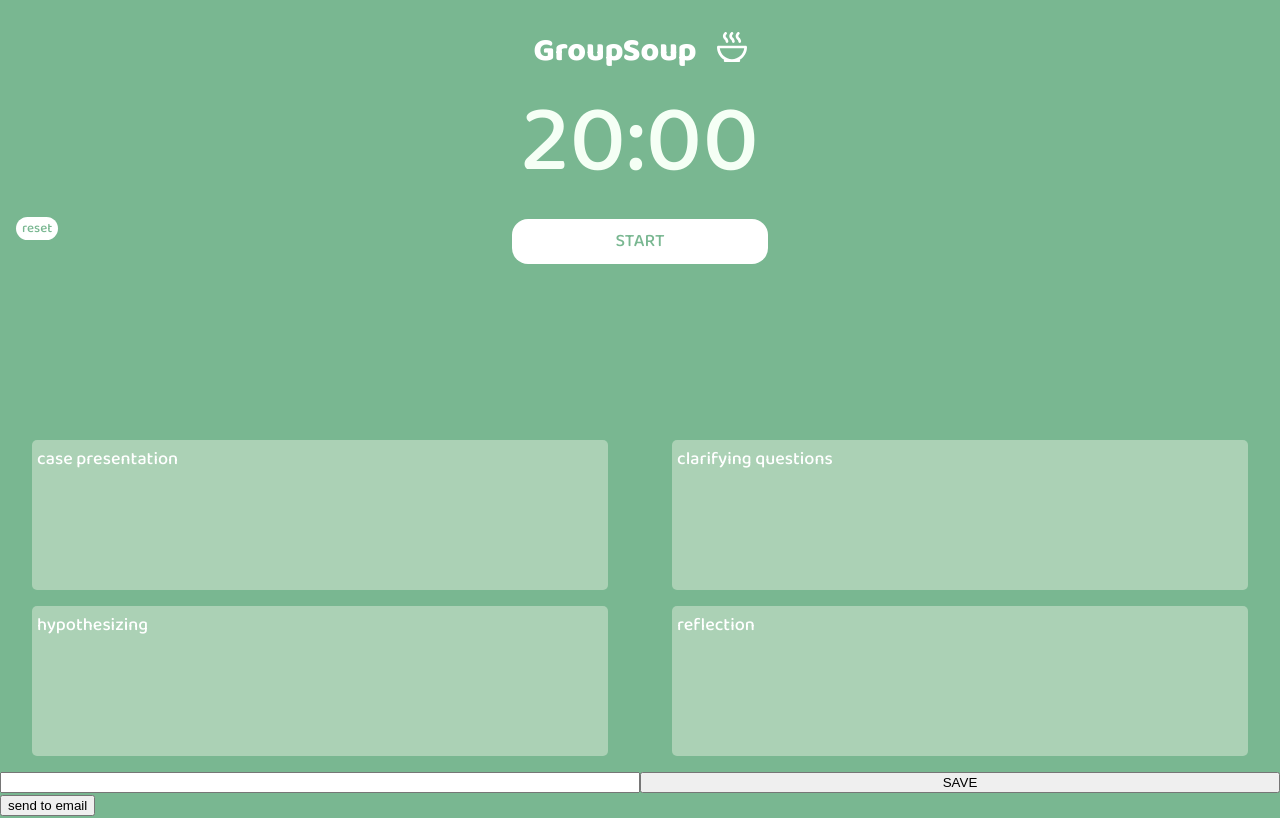
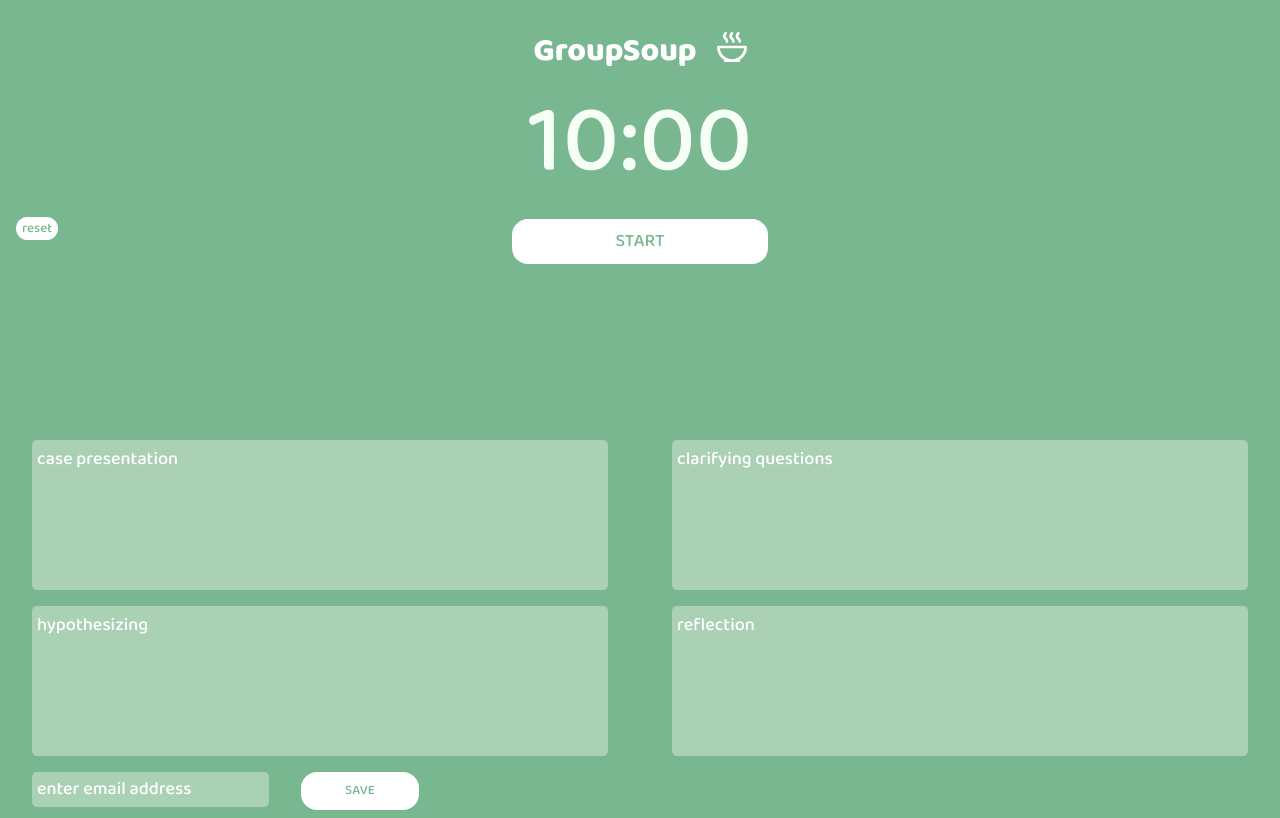
Before and after one commit to nathankandekore/groupsoup, a React (Create React App) app: page / in a window 1280 px wide. Built offline with nearby package versions, Linux system fonts and the light colour scheme.

Commit message:
email submit button

```diff
--- a/src/App.css
+++ b/src/App.css
@@ -118,6 +118,58 @@ h1{
 
 }
 
+.email-input{
+  width: 40%;
+  border-radius: 5px;
+  border: none;
+  background-color: #ABD1B5;
+    color: white;
+    padding: 5px;
+    font-family: 'Baloo 2', cursive;
+    font-size: medium;
+
+}
+
+.save-btn{
+  width: 20%;
+  align-self: center;
+  margin-left: 2rem;
+    padding: .5rem .2rem .6rem .2rem;
+    background-color: white;
+    color: #79B791;
+    border: none;
+    border-radius: 1rem;
+    font-family: 'Baloo 2', cursive;
+}
+
+.email-submit{
+  /* border: solid red; */
+
+  margin-left: 2rem ;
+  margin-right: 1rem;
+
+}
+
+.send-email{
+  /* border: solid yellow; */
+  margin-left: 2rem;
+    margin-right: 1rem;
+    background-color: yellow;
+    text-decoration: none;
+    padding: .5rem .5rem .6rem .5rem;
+    border-radius: 1rem;
+}
+
+.send-email:visited{
+  color: #79B791;
+}
+
+.send-email:focus{
+  outline: none;
+}
+
+
+
 .textbox-sizing:focus{
   outline: none;
 }
--- a/src/App.js
+++ b/src/App.js
@@ -8,7 +8,7 @@ import sound from "./Censor Beep Sound Effect (1).mp3";
 // import { useReactToPrint } from "react-to-print";
 
 function App() {
-  const [displayTime, setDisplayTime] = useState(20 * 60);
+  const [displayTime, setDisplayTime] = useState(10 * 60);
   const [timerActive, setTimerActive] = useState(false);
   const [casePresentation, setCasePresentation] = useState("");
   const [clarifyingQuestions, setClarifyingQuestions] = useState("");
@@ -16,6 +16,7 @@ function App() {
   const [reflection, setReflection] = useState("");
   const [email, setEmail] = useState("");
   const [emailString, setEmailString] = useState("");
+  const [contentSaved, setContentSaved] = useState(false);
 
   const playSoundAudio = (cb) => {
     new Audio(sound).play();
@@ -42,7 +43,7 @@ function App() {
             setDisplayTime((displayTime) => null);
             setTimeout(() => {
               setTimerActive((timer) => (timer = false));
-              setDisplayTime((displayTime) => 25 * 60);
+              setDisplayTime((displayTime) => 10 * 60);
             }, 1000);
           });
         }
@@ -59,6 +60,7 @@ function App() {
       Hypothosis: ${hypothesizing},
       Reflection: ${reflection}`
     );
+    setContentSaved(!contentSaved);
   };
 
   return (
@@ -84,7 +86,7 @@ function App() {
         <button
           className="reset-btn"
           onClick={() => {
-            setDisplayTime((displayTime) => 25 * 60);
+            setDisplayTime((displayTime) => 10 * 60);
           }}
         >
           reset
@@ -124,32 +126,24 @@ function App() {
           spellCheck="false"
         ></textarea>
 
+        <div className="email-submit">
           <input
+            className="email-input"
             placeholder="enter email address"
             type="email"
             value={email}
             // className="reflection textbox-sizing"
             onChange={(e) => setEmail(e.target.value)}
           ></input>
-        <button onClick={updateEmail}>SAVE</button>
-        <a href={emailString}>
-          <button>send to email</button>
+          {contentSaved ? (
+            <a href={emailString} className="send-email">
+              click AGAIN to send to email address
             </a>
-
-        <div>
-          {/* <ReactToPrint
-            trigger={
-              () => <button>PRINT me</button>
-              //can return a React component or element
-            }
-            //returns the reference value of the component you want to print
-            content={() => componentRef.current}
-          /> */}
-
-          {/* <div ref={componentRef}>test</div> */}
-
-          {/* <ComponentToPrint ref={componentRef} />
-            <button onClick={Example.handlePrint}>Print this out!</button> */}
+          ) : (
+            <button onClick={updateEmail} className="save-btn">
+              SAVE
+            </button>
+          )}
         </div>
       </form>
     </div>
```
Lines whose indentation alone changed are shown as unchanged.
